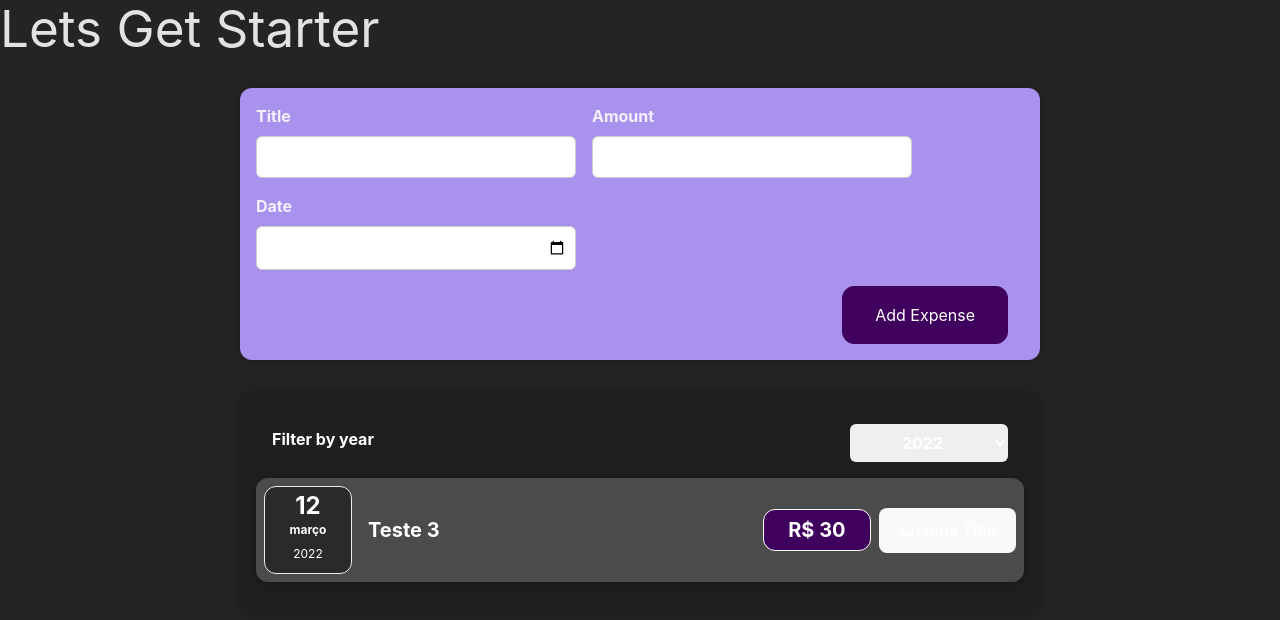
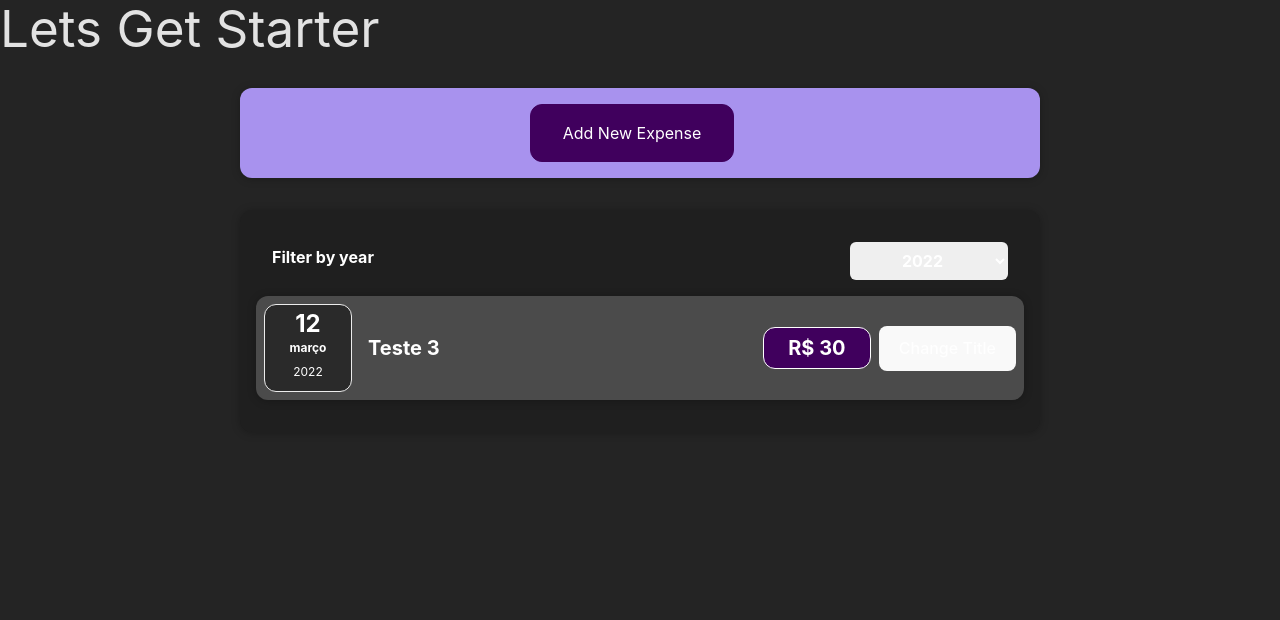
Before and after one commit to silash00/expenses-app, a React (Vite) app: page / in a window 1280 px wide. Shown: the top 620 px of the page. Built offline with nearby package versions, Linux system fonts and the light colour scheme.

Commit message:
fix(): toggle form

```diff
--- a/src/components/ExpenseForm/ExpenseForm.jsx
+++ b/src/components/ExpenseForm/ExpenseForm.jsx
@@ -5,6 +5,7 @@
   const [enteredTitle, setEnteredTitle] = useState("");
   const [enteredAmount, setEnteredAmount] = useState("");
   const [enteredDate, setEnteredDate] = useState("");
+  const [show, setShow] = useState(false);
 
   const titleChangeHandler = (event) => {
     setEnteredTitle(event.target.value);
@@ -32,6 +33,7 @@
 
   return (
     <form className="expense-form" onSubmit={submitHandler}>
+      <>
         <div className="new-expense__controls">
           <div className="new-expense__control">
             <label>Title</label>
@@ -63,8 +65,12 @@
           </div>
         </div>
         <div className="new-expense__actions">
+          <button type="button" onClick={props.onClose}>
+            Cancel
+          </button>
           <button type="submit">Add Expense</button>
         </div>
+      </>
     </form>
   );
 };
--- a/src/components/NewExpense/NewExpense.jsx
+++ b/src/components/NewExpense/NewExpense.jsx
@@ -1,5 +1,6 @@
 import "./NewExpense.css";
 import ExpenseForm from "../ExpenseForm/ExpenseForm";
+import { useState } from "react";
 
 const NewExpense = (props) => {
   const saveExpenseDataHandler = (enteredExpenseData) => {
@@ -8,11 +9,29 @@
       id: Math.random().toString(),
     };
     props.onAddExpense(expenseData);
+    setIsEditing(false);
+  };
+
+  const [isEditing, setIsEditing] = useState(false);
+
+  const startEditingHandler = () => {
+    setIsEditing(true);
+  };
+
+  const stopEditingHandler = () => {
+    setIsEditing(false);
   };
 
   return (
     <div className="new-expense">
-      <ExpenseForm onSaveExpenseData={saveExpenseDataHandler} />
+      {!isEditing ? (
+        <button onClick={startEditingHandler}>Add New Expense</button>
+      ) : (
+        <ExpenseForm
+          onSaveExpenseData={saveExpenseDataHandler}
+          onClose={stopEditingHandler}
+        />
+      )}
     </div>
   );
 };
```
Lines whose indentation alone changed are shown as unchanged.
